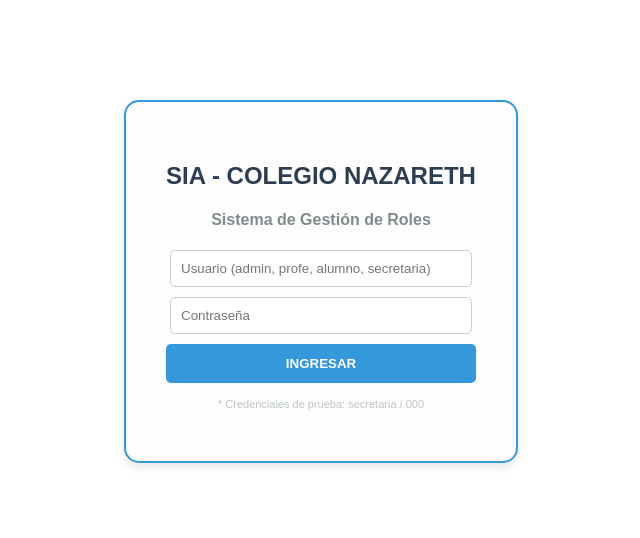
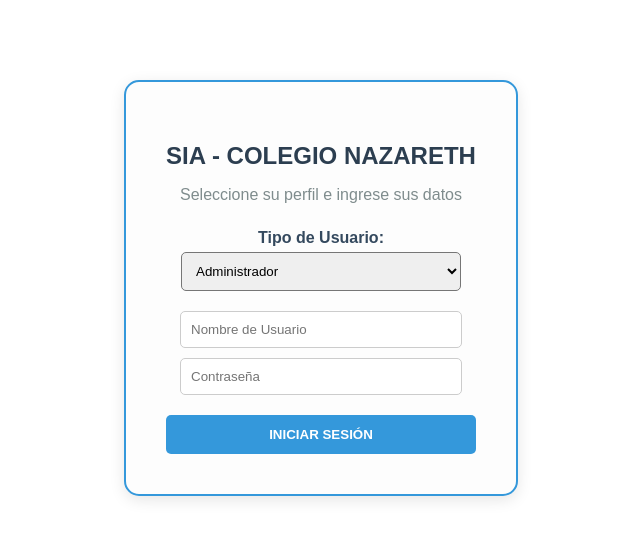
Before and after one commit to adso3070410/SIC-NAZARETH, a React (Vite) app in the folder Documents/SIC -NAZARETH/: page / in a window 1280 px wide. Shown: the top 538 px of the page, without its empty margins (319-959 px from the left). Built offline with nearby package versions, Linux system fonts and the light colour scheme.

Commit message:
Mejora UX: Implementación de lista desplegable para selección de roles

```diff
--- a/Documents/SIC -NAZARETH/src/components/Login.jsx
+++ b/Documents/SIC -NAZARETH/src/components/Login.jsx
@@ -2,66 +2,65 @@ import React, { useState } from 'react';
 
 /**
  * MÓDULO 1: SEGURIDAD E INICIO DE SESIÓN (CU-01)
- * ACTORES: Administrador, Docente, Estudiante, Administrativo.
+ * MEJORA: Selección de rol mediante lista desplegable para mayor usabilidad.
  */
 function Login({ alEntrar }) {
+  const [rol, setRol] = useState('Administrador');
   const [user, setUser] = useState('');
   const [pass, setPass] = useState('');
 
   const manejarValidacion = (e) => {
     e.preventDefault();
 
-    // VALIDACIÓN DINÁMICA POR ACTORES (Según punto 1.1 de tu documento)
+    // El sistema valida según el rol seleccionado
     if (user === 'admin' && pass === '123') {
-      alert("¡Acceso Exitoso!\nRol: ADMINISTRADOR\nPermisos: Gestión global y control de usuarios.");
+      alert(`¡Acceso Exitoso!\nEntraste como: ${rol.toUpperCase()}`);
       alEntrar();
-    }
-    else if (user === 'profe' && pass === '456') {
-      alert("¡Acceso Exitoso!\nRol: DOCENTE\nPermisos: Registro de notas y seguimiento académico.");
-      alEntrar();
-    }
-    else if (user === 'alumno' && pass === '789') {
-      alert("¡Acceso Exitoso!\nRol: ESTUDIANTE\nPermisos: Consulta de progreso y boletines.");
-      alEntrar();
-    }
-    else if (user === 'secretaria' && pass === '000') {
-      alert("¡Acceso Exitoso!\nRol: ADMINISTRATIVO\nPermisos: Gestión de matrículas y secretaría.");
-      alEntrar();
-    }
-    else {
-      alert("Error: Usuario o contraseña incorrectos.");
+    } else {
+      alert("Error: Usuario o contraseña incorrectos para el rol seleccionado.");
     }
   };
 
   return (
-    <div style={{ textAlign: 'center', marginTop: '100px', fontFamily: 'Arial, sans-serif' }}>
-      <div style={{ border: '2px solid #3498db', display: 'inline-block', padding: '40px', borderRadius: '15px', backgroundColor: '#fdfdfd', boxShadow: '0px 4px 10px rgba(0,0,0,0.1)' }}>
-        <h2 style={{ color: '#2c3e50' }}>SIA - COLEGIO NAZARETH</h2>
-        <h4 style={{ color: '#7f8c8d' }}>Sistema de Gestión de Roles</h4>
+    <div style={{ textAlign: 'center', marginTop: '80px', fontFamily: 'Arial, sans-serif' }}>
+      <div style={{ border: '2px solid #3498db', display: 'inline-block', padding: '40px', borderRadius: '15px', backgroundColor: '#fdfdfd', boxShadow: '0px 4px 15px rgba(0,0,0,0.1)' }}>
+        <h2 style={{ color: '#2c3e50', marginBottom: '5px' }}>SIA - COLEGIO NAZARETH</h2>
+        <p style={{ color: '#7f8c8d', marginBottom: '25px' }}>Seleccione su perfil e ingrese sus datos</p>
 
         <form onSubmit={manejarValidacion}>
+          {/* LISTA DESPLEGABLE DE ROLES */}
+          <label style={{ display: 'block', marginBottom: '5px', fontWeight: 'bold', color: '#34495e' }}>Tipo de Usuario:</label>
+          <select
+            value={rol}
+            onChange={(e) => setRol(e.target.value)}
+            style={{ display: 'block', margin: '0 auto 20px', padding: '10px', width: '280px', borderRadius: '5px' }}
+          >
+            <option value="Administrador">Administrador</option>
+            <option value="Docente">Docente</option>
+            <option value="Estudiante">Estudiante</option>
+            <option value="Administrativo">Administrativo</option>
+          </select>
+
           <input
             type="text"
-            placeholder="Usuario (admin, profe, alumno, secretaria)"
+            placeholder="Nombre de Usuario"
             onChange={(e) => setUser(e.target.value)}
-            style={{ display: 'block', margin: '10px auto', padding: '10px', width: '280px', borderRadius: '5px', border: '1px solid #ccc' }}
+            style={{ display: 'block', margin: '10px auto', padding: '10px', width: '260px', borderRadius: '5px', border: '1px solid #ccc' }}
           />
           <input
             type="password"
             placeholder="Contraseña"
             onChange={(e) => setPass(e.target.value)}
-            style={{ display: 'block', margin: '10px auto', padding: '10px', width: '280px', borderRadius: '5px', border: '1px solid #ccc' }}
+            style={{ display: 'block', margin: '10px auto', padding: '10px', width: '260px', borderRadius: '5px', border: '1px solid #ccc' }}
           />
+
           <button
             type="submit"
-            style={{ backgroundColor: '#3498db', color: 'white', border: 'none', padding: '12px 25px', borderRadius: '5px', cursor: 'pointer', fontWeight: 'bold', width: '100%' }}
+            style={{ backgroundColor: '#3498db', color: 'white', border: 'none', padding: '12px', borderRadius: '5px', cursor: 'pointer', fontWeight: 'bold', width: '100%', marginTop: '10px' }}
           >
-            INGRESAR
+            INICIAR SESIÓN
           </button>
         </form>
-        <p style={{ fontSize: '11px', color: '#bdc3c7', marginTop: '15px' }}>
-          * Credenciales de prueba: secretaria / 000
-        </p>
       </div>
     </div>
   );
```
